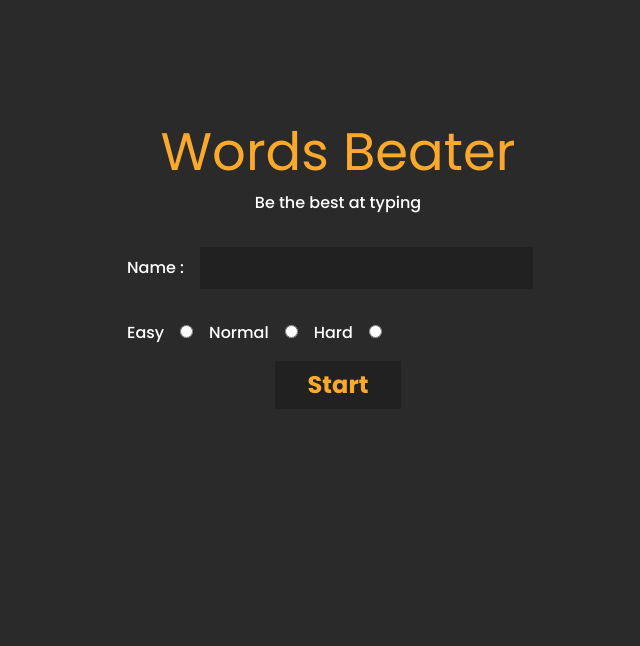
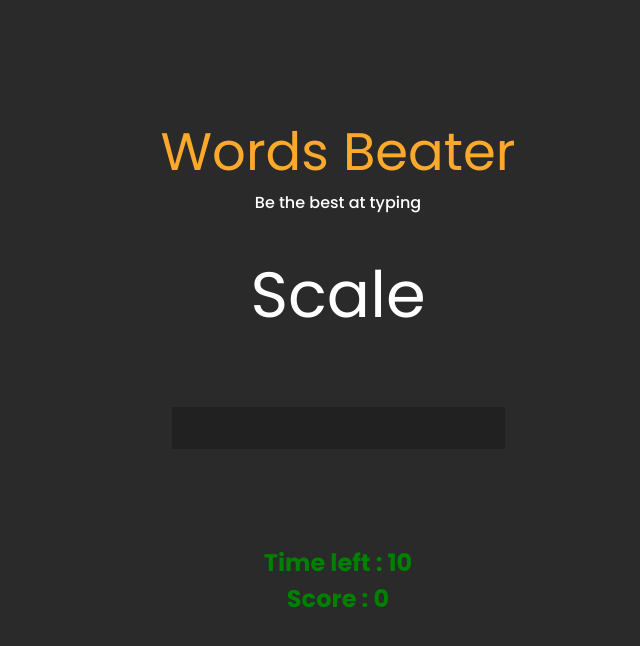
Before and after one commit to mlcoding111/Words-Beater, a React (Create React App) app: page / in a window 1280 px wide. Shown: the top 646 px of the page, without its empty margins (302-942 px from the left). Built offline with nearby package versions, Linux system fonts and the light colour scheme.

Commit message:
Added Game component with working timer and condition to win

```diff
--- /dev/null
+++ b/src/components/Game/index.tsx
@@ -0,0 +1,128 @@
+import React, { FC, useState, useEffect } from 'react'
+import styled from 'styled-components'
+import Input from '../Reusable/Input'
+
+type Props = {}
+
+
+const words = ['House', 'Hero', 'Scale', 'School', 'Desk']
+
+
+const Game:FC <Props>= () => {
+    let wordDisplay = document.getElementById("current-word") as HTMLInputElement
+
+    const [count, setCount] = useState(15);
+    const [currentWord, setCurrentWord] = useState("")
+    const [history, setHistory] = useState<any>([])
+    const [score, setScore] = useState(0)
+    const [success, setSuccess] = useState<boolean>(false)
+
+    const randomize = () => {
+        let word = words[Math.floor(Math.random() * words.length)]
+
+        if(history.length !== words.length){
+            // Loop until we get the next word randomly
+            do{
+                word = words[Math.floor(Math.random() * words.length)]
+            }while(history.includes(word))
+
+            setHistory((oldHistory: any) => [...oldHistory, word])
+            setCurrentWord(word);
+        }else{
+            wordDisplay.innerText = "Victory !"
+            setSuccess(true)
+        }
+    }
+
+    const handleChange = (e : any) => {
+        console.log(history)
+        let value = e.target.value
+        let letter = document.getElementById(`letter-${value.length -1}`) as HTMLElement
+        let wordElem = document.getElementById("current-word") as HTMLElement
+        var spans = wordElem.getElementsByTagName("span");
+
+        // If the letter is matching
+        if(value.charAt(value.length -1) === currentWord.charAt(value.length - 1)){
+            letter.style.color = "green"
+            console.log("match")
+        }
+
+        // If the user word is matching the currentWord
+        if(value === currentWord){
+
+            // Change color of the next word letters to whiite
+            for(var a = 0; a < spans.length; a++) {
+                spans[a].style.color = "white"
+            }
+            console.log("You're right, moving to the next word")
+            // Reset input field
+            e.target.value = ""
+            randomize()
+        }
+        // Win Condition
+        if(history.length - 1 === words.length ){
+            setSuccess(true)
+        }
+    }
+
+    // Run once when the page load
+    useEffect(()=>{
+        let firstWord = words[Math.floor(Math.random() * words.length)]
+        setCurrentWord(firstWord)
+        setHistory((oldHistory: any) => [...oldHistory, firstWord])
+    }, [])
+
+    // Timer
+    useEffect(()=> {
+        if (count >= 0 && !success){
+            let time = setTimeout(() =>
+                    setCount(count - 1)
+              ,1000)
+        }else{
+            let elem = document.getElementById("countdown") as HTMLInputElement
+            elem.innerHTML = "Time is over !"
+            return;
+        }
+
+    })
+
+
+  return (
+    <Wrapper>
+        {/* <h1>{count === 0 ? currentWord : null}</h1> */}
+        {/* <button onClick={() => setCount(15)}>Randomize</button> */}
+
+        <h1 id="current-word">{currentWord.split("").map(function(char, index){
+            return <span aria-hidden="true" key={index} id={`letter-${index}`}>{char}</span>
+        })}</h1>
+
+        <Input type="text" name="word" handleChange={handleChange}/>
+        <p className="game-info">
+            <span id="countdown">Time left : <b>{count}</b></span>
+            <span id="countdown">Score : <b>{score}</b></span>
+        </p>
+    </Wrapper>
+  )
+}
+
+export const Wrapper = styled.div`
+    h1, input, p{
+        margin: 2rem 0;
+    }
+    .game-info{
+        padding-block: 2rem;
+        display: flex;
+        flex-direction: column;
+        font-weight: bold;
+        color: green;
+        font-size: 1.5rem;
+    }
+    h1{
+        color: white;
+        font-size: 4rem;
+        font-weight: 400;
+    }
+    text-align: center;
+`
+
+export default Game
--- a/src/containers/App.tsx
+++ b/src/containers/App.tsx
@@ -1,6 +1,8 @@
 import React from 'react'
 import Form from '../components/Form'
 import { MyGlobalContext } from '../global/MyGlobalContext';
+
+import Game from '../components/Game';
 
 import { Header, Main, Footer, Layout } from './styles'
 
@@ -18,7 +20,9 @@ const App = (props: Props) => {
       </Header>
 
       <Main>
-        <Form />
+        <Game />
+        {/* <Form /> */}
+
       </Main>
 
       <Footer>
--- a/src/index.tsx
+++ b/src/index.tsx
@@ -7,8 +7,8 @@ const root = ReactDOM.createRoot(
   document.getElementById('root') as HTMLElement
 );
 root.render(
-  <React.StrictMode>
+  <>
     <GlobalStyle />
     <App />
-  </React.StrictMode>
+  </>
 );
```
